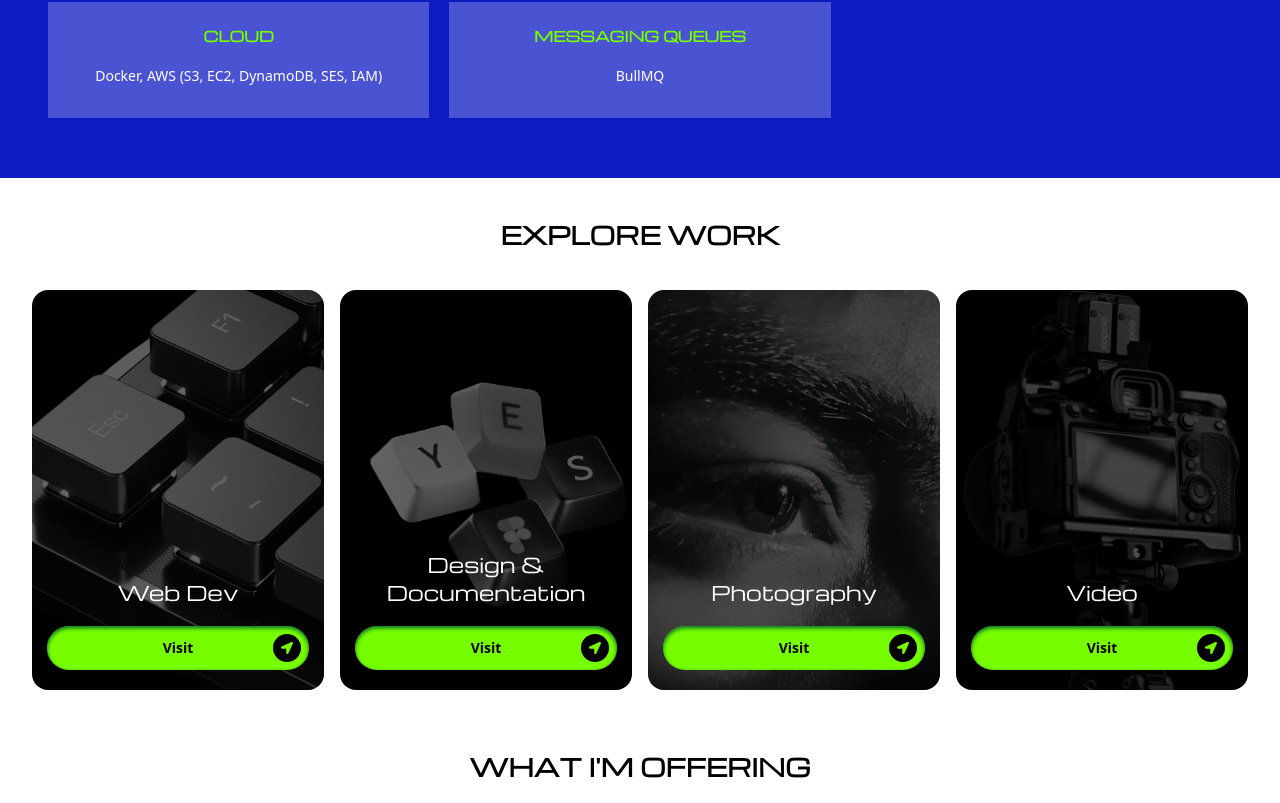
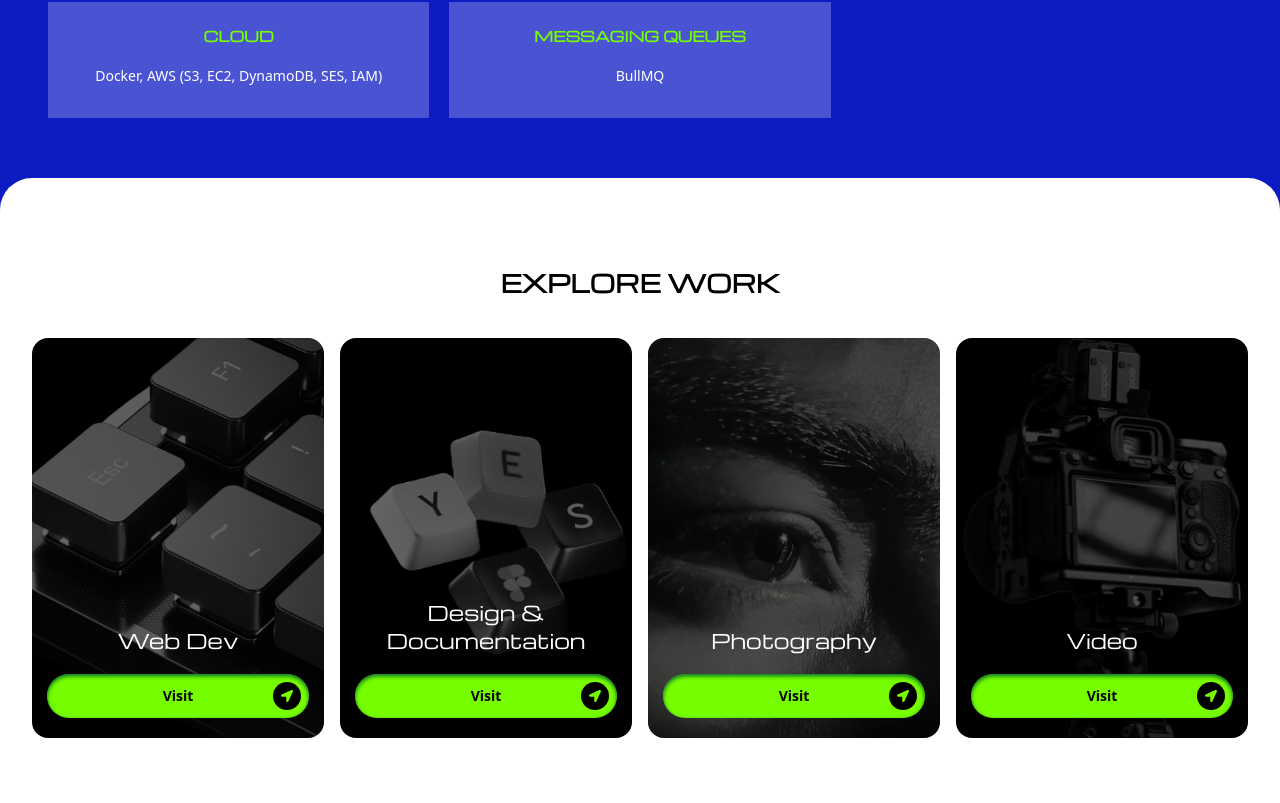
Before and after one commit to isudiptodas/isudiptodas_portfolio, a Next.js app: page / in a window 1280 px wide. Shown: the part 1762-2565 px from the top of the page. Built offline with nearby package versions, Linux system fonts and the light colour scheme; a web font is replaced by a local one; what tailwindcss-motion would draw is missing.

Commit message:
Update page.tsx

```diff
--- a/src/app/page.tsx
+++ b/src/app/page.tsx
@@ -190,6 +190,10 @@ function page() {
           </div>
         </div>
 
+         <div className={`w-full bg-[#0D1BC3] h-12 flex justify-center items-center`}>
+           <div className={`h-full w-full bg-white rounded-t-4xl`}></div>
+         </div>
+
         {/* work */}
         <div className={`w-full h-auto px-5 lg:px-8 flex flex-col justify-start items-center pt-10`}>
           <h3 className={`text-black font-Michroma text-xl md:text-2xl w-full text-center font-semibold`}>EXPLORE WORK</h3>
@@ -287,6 +291,10 @@ function page() {
           </div>
         </div>
 
+        <div className={`w-full bg-[#080808] h-12 flex justify-center items-center`}>
+           <div className={`h-full w-full bg-white rounded-b-4xl`}></div>
+         </div>
+
 
         <div className={`w-full bg-[#080808] py-10 md:pt-20 md:pb-10 flex justify-center items-center`}>
           <Link href='/cv_sudipto.pdf' download="/cv_sudipto.pdf" className={`w-auto inset-shadow-sm inset-shadow-blue-800 px-5 py-2 hover:scale-95 hover:rounded-4xl duration-200 ease-in-out cursor-pointer bg-gradient-to-r from-blue-300 via-blue-500 to-blue-700 text-white font-Michroma text-sm md:text-lg font-light`}>Download CV</Link>
```
